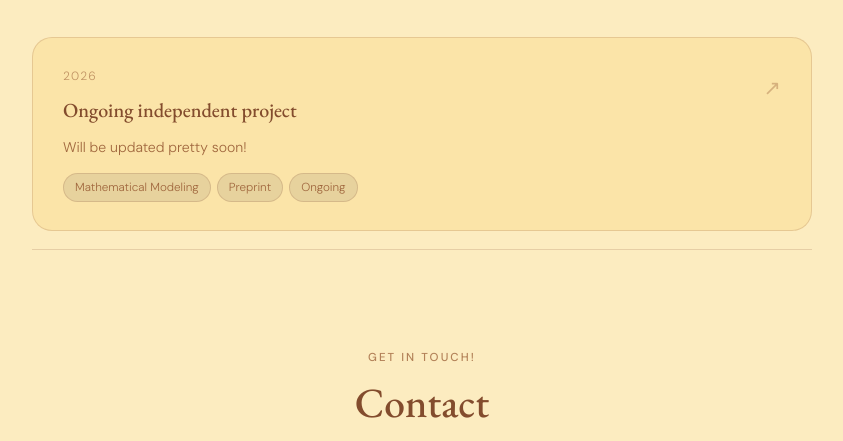
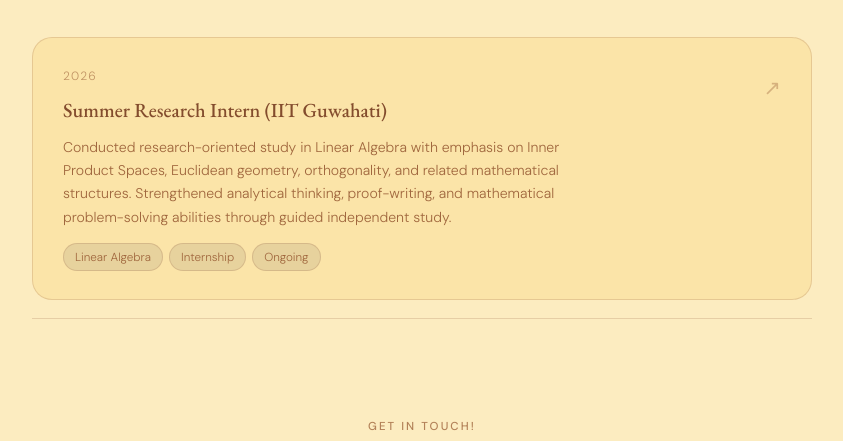
Before and after one commit to hazarika-h/hridoyakashhazarika, a plain HTML site: page index.html in a window 1280 px wide. Shown: the part 2821-3262 px from the top of the page, without its empty margins (218-1061 px from the left). Drawn offline with nearby package versions, Linux system fonts and the light colour scheme.

Commit message:
Revise project details for Summer Research Internship
Updated project title and description for clarity.

```diff
--- a/index.html
+++ b/index.html
@@ -856,13 +856,14 @@
         <div class="project-card">
           <div class="project-info">
             <p class="project-year">2026</p>
-            <h3 class="project-title">Ongoing independent project</h3>
+            <h3 class="project-title">Summer Research Intern (IIT Guwahati)</h3>
             <p class="project-desc">
-             Will be updated pretty soon!
+             Conducted research-oriented study in Linear Algebra with emphasis on Inner Product Spaces, Euclidean geometry, orthogonality, and related mathematical structures. Strengthened analytical thinking, proof-writing, and mathematical problem-solving abilities through guided independent study.
+
             </p>
             <div class="project-tags">
-              <span class="project-tag">Mathematical Modeling</span>
-              <span class="project-tag">Preprint</span>
+              <span class="project-tag">Linear Algebra</span>
+              <span class="project-tag">Internship</span>
               <span class="project-tag">Ongoing</span>
             </div>
           </div>
```
